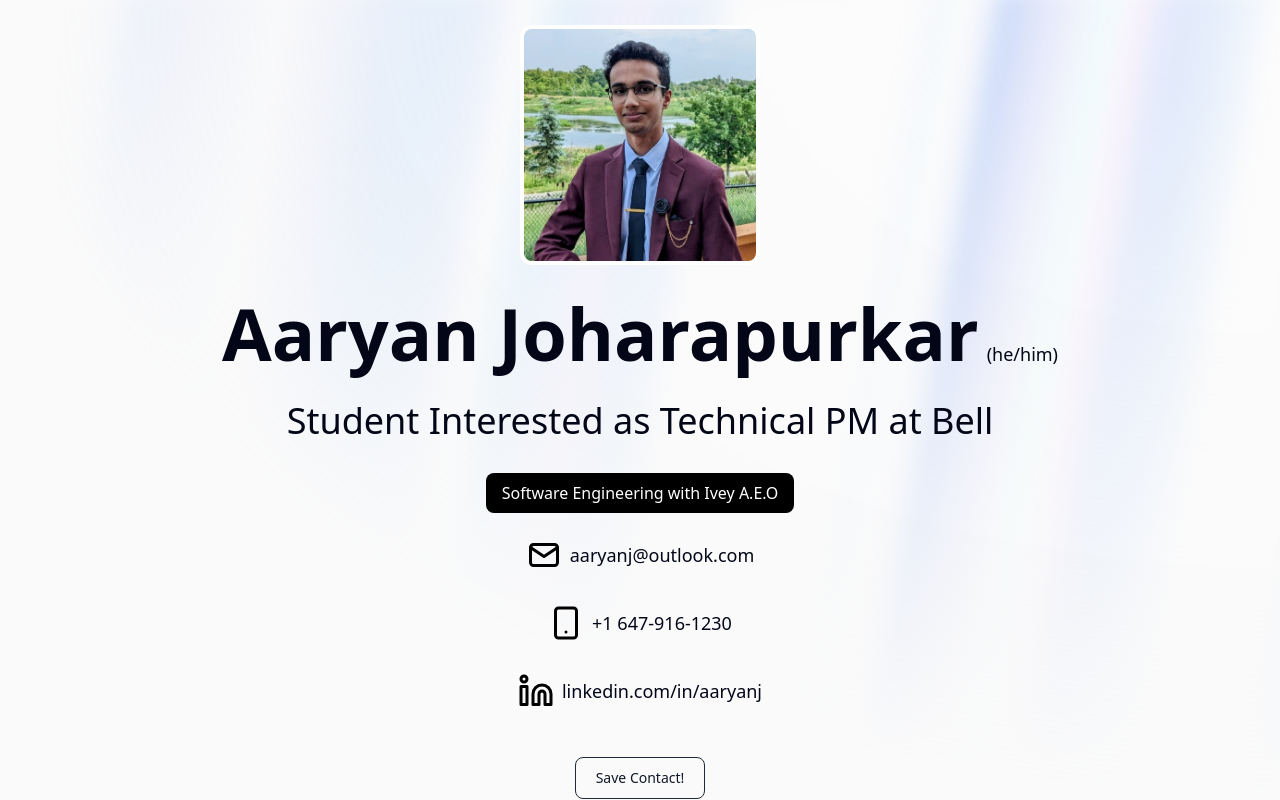
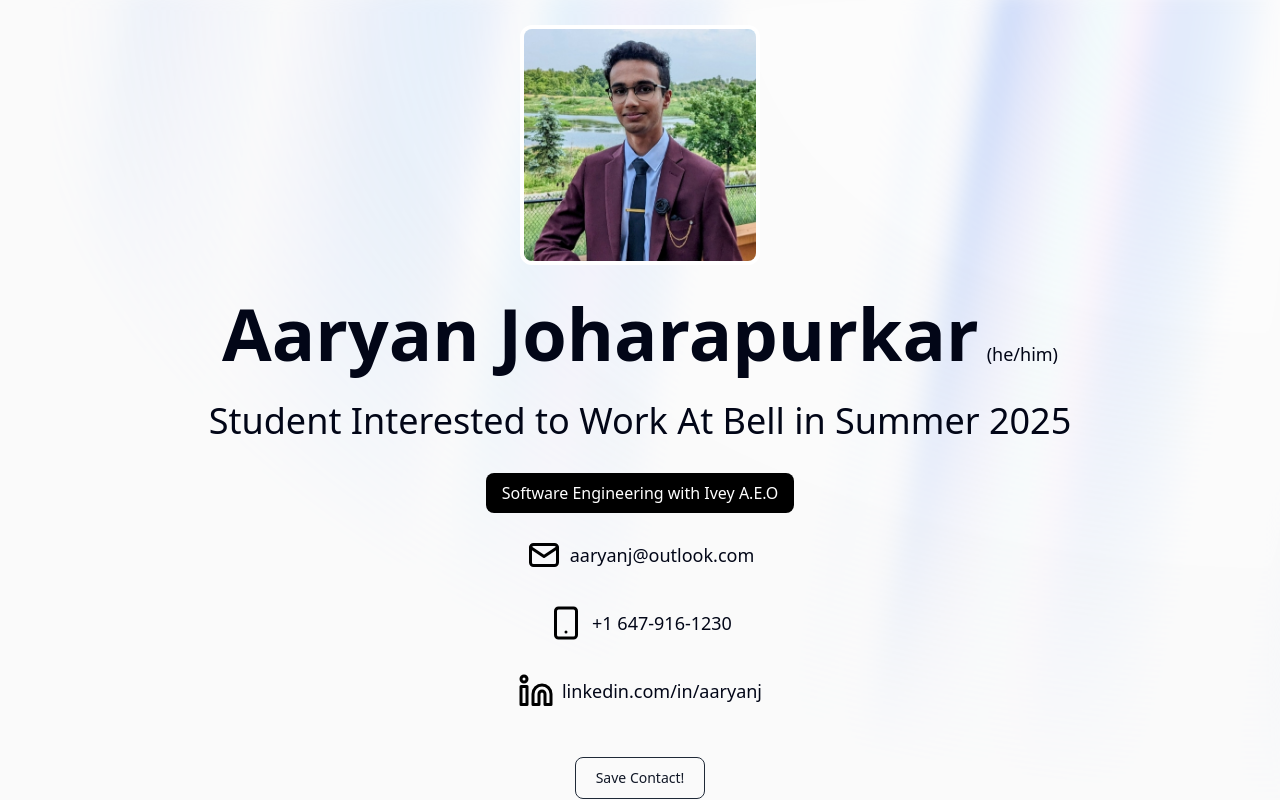
Before and after one commit to aCupOfCoff33/ResumeContact, a React (Vite) app: page / in a window 1280 px wide. Built offline with nearby package versions, Linux system fonts and the light colour scheme.

Commit message:
Update Background.tsx

```diff
--- a/src/assets/Background.tsx
+++ b/src/assets/Background.tsx
@@ -36,7 +36,7 @@
         </div>
 
         <div className="font-extralight text-base md:text-4xl dark:text-neutral-200 py-4">
-          Student Interested as Technical PM at Bell
+          Student Interested to Work At Bell in Summer 2025
         </div>
         <div className="bg-black dark:bg-gray-300 rounded-lg w-fit text-white dark:text-black px-4 py-2">
           Software Engineering with Ivey A.E.O
```
